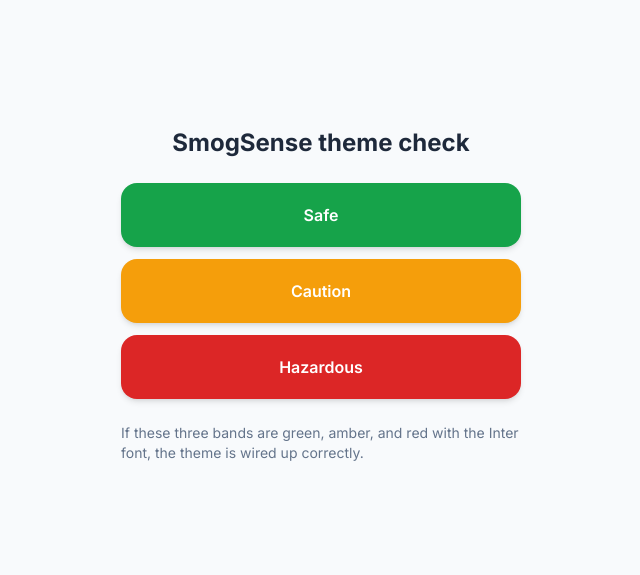
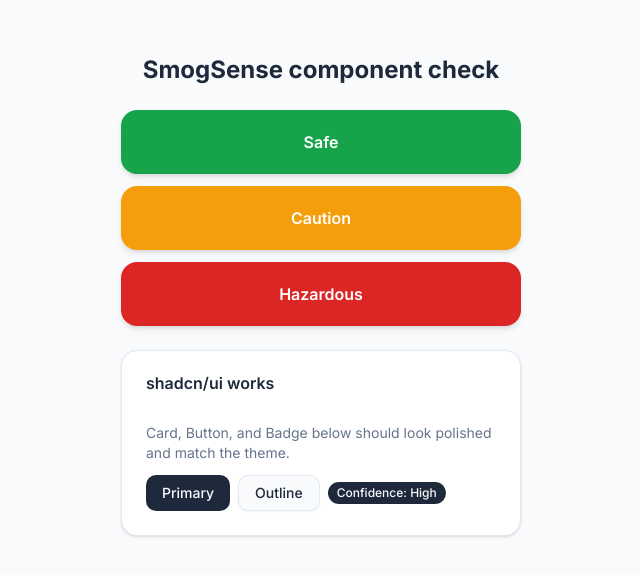
Before and after one commit to Zohaib-Khalid49/SmogSense, a React (Vite) app in the folder client/: page / in a window 1280 px wide. Shown: the part 105-680 px from the top of the page, without its empty margins (319-959 px from the left). Built offline with nearby package versions, Linux system fonts and the light colour scheme.

Commit message:
Add shadcn/ui setup with Button, Card, Badge; merge theme tokens

```diff
--- a/client/src/App.jsx
+++ b/client/src/App.jsx
@@ -1,9 +1,11 @@
+import { Card, CardContent, CardHeader, CardTitle } from '@/components/ui/card'
+import { Button } from '@/components/ui/button'
+import { Badge } from '@/components/ui/badge'
+
 function App() {
   return (
     <div className="mx-auto flex min-h-svh max-w-md flex-col items-center justify-center gap-6 p-6">
-      <h1 className="text-2xl font-bold text-[var(--color-ink)]">
-        SmogSense theme check
-      </h1>
+      <h1 className="text-2xl font-bold">SmogSense component check</h1>
 
       {/* Hazard band color test */}
       <div className="flex w-full flex-col gap-3">
@@ -18,10 +20,23 @@
         </div>
       </div>
 
-      <p className="text-sm text-[var(--color-muted)]">
-        If these three bands are green, amber, and red with the Inter font, the
-        theme is wired up correctly.
-      </p>
+      {/* shadcn/ui component test */}
+      <Card className="w-full">
+        <CardHeader>
+          <CardTitle>shadcn/ui works</CardTitle>
+        </CardHeader>
+        <CardContent className="flex flex-col items-start gap-3">
+          <p className="text-sm text-muted-foreground">
+            Card, Button, and Badge below should look polished and match the
+            theme.
+          </p>
+          <div className="flex items-center gap-2">
+            <Button>Primary</Button>
+            <Button variant="outline">Outline</Button>
+            <Badge>Confidence: High</Badge>
+          </div>
+        </CardContent>
+      </Card>
     </div>
   )
 }
--- /dev/null
+++ b/client/src/components/ui/badge.jsx
@@ -0,0 +1,46 @@
+import * as React from "react"
+import { cva } from "class-variance-authority";
+import { Slot } from "radix-ui"
+
+import { cn } from "@/lib/utils"
+
+const badgeVariants = cva(
+  "inline-flex w-fit shrink-0 items-center justify-center gap-1 overflow-hidden rounded-full border border-transparent px-2 py-0.5 text-xs font-medium whitespace-nowrap transition-[color,box-shadow] focus-visible:border-ring focus-visible:ring-[3px] focus-visible:ring-ring/50 aria-invalid:border-destructive aria-invalid:ring-destructive/20 dark:aria-invalid:ring-destructive/40 [&>svg]:pointer-events-none [&>svg]:size-3",
+  {
+    variants: {
+      variant: {
+        default: "bg-primary text-primary-foreground [a&]:hover:bg-primary/90",
+        secondary:
+          "bg-secondary text-secondary-foreground [a&]:hover:bg-secondary/90",
+        destructive:
+          "bg-destructive text-white focus-visible:ring-destructive/20 dark:bg-destructive/60 dark:focus-visible:ring-destructive/40 [a&]:hover:bg-destructive/90",
+        outline:
+          "border-border text-foreground [a&]:hover:bg-accent [a&]:hover:text-accent-foreground",
+        ghost: "[a&]:hover:bg-accent [a&]:hover:text-accent-foreground",
+        link: "text-primary underline-offset-4 [a&]:hover:underline",
+      },
+    },
+    defaultVariants: {
+      variant: "default",
+    },
+  }
+)
+
+function Badge({
+  className,
+  variant = "default",
+  asChild = false,
+  ...props
+}) {
+  const Comp = asChild ? Slot.Root : "span"
+
+  return (
+    <Comp
+      data-slot="badge"
+      data-variant={variant}
+      className={cn(badgeVariants({ variant }), className)}
+      {...props} />
+  );
+}
+
+export { Badge, badgeVariants }
--- /dev/null
+++ b/client/src/components/ui/button.jsx
@@ -0,0 +1,60 @@
+import * as React from "react"
+import { cva } from "class-variance-authority";
+import { Slot } from "radix-ui"
+
+import { cn } from "@/lib/utils"
+
+const buttonVariants = cva(
+  "inline-flex shrink-0 items-center justify-center gap-2 rounded-md text-sm font-medium whitespace-nowrap transition-all outline-none focus-visible:border-ring focus-visible:ring-[3px] focus-visible:ring-ring/50 disabled:pointer-events-none disabled:opacity-50 aria-invalid:border-destructive aria-invalid:ring-destructive/20 dark:aria-invalid:ring-destructive/40 [&_svg]:pointer-events-none [&_svg]:shrink-0 [&_svg:not([class*='size-'])]:size-4",
+  {
+    variants: {
+      variant: {
+        default: "bg-primary text-primary-foreground hover:bg-primary/90",
+        destructive:
+          "bg-destructive text-white hover:bg-destructive/90 focus-visible:ring-destructive/20 dark:bg-destructive/60 dark:focus-visible:ring-destructive/40",
+        outline:
+          "border bg-background shadow-xs hover:bg-accent hover:text-accent-foreground dark:border-input dark:bg-input/30 dark:hover:bg-input/50",
+        secondary:
+          "bg-secondary text-secondary-foreground hover:bg-secondary/80",
+        ghost:
+          "hover:bg-accent hover:text-accent-foreground dark:hover:bg-accent/50",
+        link: "text-primary underline-offset-4 hover:underline",
+      },
+      size: {
+        default: "h-9 px-4 py-2 has-[>svg]:px-3",
+        xs: "h-6 gap-1 rounded-md px-2 text-xs has-[>svg]:px-1.5 [&_svg:not([class*='size-'])]:size-3",
+        sm: "h-8 gap-1.5 rounded-md px-3 has-[>svg]:px-2.5",
+        lg: "h-10 rounded-md px-6 has-[>svg]:px-4",
+        icon: "size-9",
+        "icon-xs": "size-6 rounded-md [&_svg:not([class*='size-'])]:size-3",
+        "icon-sm": "size-8",
+        "icon-lg": "size-10",
+      },
+    },
+    defaultVariants: {
+      variant: "default",
+      size: "default",
+    },
+  }
+)
+
+function Button({
+  className,
+  variant = "default",
+  size = "default",
+  asChild = false,
+  ...props
+}) {
+  const Comp = asChild ? Slot.Root : "button"
+
+  return (
+    <Comp
+      data-slot="button"
+      data-variant={variant}
+      data-size={size}
+      className={cn(buttonVariants({ variant, size, className }))}
+      {...props} />
+  );
+}
+
+export { Button, buttonVariants }
--- /dev/null
+++ b/client/src/components/ui/card.jsx
@@ -0,0 +1,101 @@
+import * as React from "react"
+
+import { cn } from "@/lib/utils"
+
+function Card({
+  className,
+  ...props
+}) {
+  return (
+    <div
+      data-slot="card"
+      className={cn(
+        "flex flex-col gap-6 rounded-xl border bg-card py-6 text-card-foreground shadow-sm",
+        className
+      )}
+      {...props} />
+  );
+}
+
+function CardHeader({
+  className,
+  ...props
+}) {
+  return (
+    <div
+      data-slot="card-header"
+      className={cn(
+        "@container/card-header grid auto-rows-min grid-rows-[auto_auto] items-start gap-2 px-6 has-data-[slot=card-action]:grid-cols-[1fr_auto] [.border-b]:pb-6",
+        className
+      )}
+      {...props} />
+  );
+}
+
+function CardTitle({
+  className,
+  ...props
+}) {
+  return (
+    <div
+      data-slot="card-title"
+      className={cn("leading-none font-semibold", className)}
+      {...props} />
+  );
+}
+
+function CardDescription({
+  className,
+  ...props
+}) {
+  return (
+    <div
+      data-slot="card-description"
+      className={cn("text-sm text-muted-foreground", className)}
+      {...props} />
+  );
+}
+
+function CardAction({
+  className,
+  ...props
+}) {
+  return (
+    <div
+      data-slot="card-action"
+      className={cn(
+        "col-start-2 row-span-2 row-start-1 self-start justify-self-end",
+        className
+      )}
+      {...props} />
+  );
+}
+
+function CardContent({
+  className,
+  ...props
+}) {
+  return (<div data-slot="card-content" className={cn("px-6", className)} {...props} />);
+}
+
+function CardFooter({
+  className,
+  ...props
+}) {
+  return (
+    <div
+      data-slot="card-footer"
+      className={cn("flex items-center px-6 [.border-t]:pt-6", className)}
+      {...props} />
+  );
+}
+
+export {
+  Card,
+  CardHeader,
+  CardFooter,
+  CardTitle,
+  CardAction,
+  CardDescription,
+  CardContent,
+}
--- a/client/src/index.css
+++ b/client/src/index.css
@@ -1,45 +1,114 @@
 @import 'tailwindcss';
+@import 'tw-animate-css';
+
+@custom-variant dark (&:is(.dark *));
 
 /* ============================================================
    SmogSense Design System (locked)
    - Mobile-first, calm health-utility feel
    - Hazard band colors are the core system
    - Light + dark mode
+   - shadcn/ui token layer included below
    ============================================================ */
 
-@theme {
-  /* Fonts */
+@theme inline {
   --font-sans: 'Inter', system-ui, 'Segoe UI', Roboto, sans-serif;
 
-  /* Hazard band colors */
-  --color-safe: #16a34a;
-  --color-safe-soft: #22c55e;
-  --color-caution: #f59e0b;
-  --color-caution-soft: #fbbf24;
-  --color-hazard: #dc2626;
-  --color-hazard-soft: #ef4444;
+  /* SmogSense hazard band colors */
+  --color-safe: var(--safe);
+  --color-safe-soft: var(--safe-soft);
+  --color-caution: var(--caution);
+  --color-caution-soft: var(--caution-soft);
+  --color-hazard: var(--hazard);
+  --color-hazard-soft: var(--hazard-soft);
 
-  /* Neutrals */
-  --color-bg: #f8fafc;
-  --color-surface: #ffffff;
-  --color-ink: #1e293b;
-  --color-muted: #64748b;
-  --color-border: #e2e8f0;
+  --radius-card: 1rem;
 
-  /* Rounded corners */
-  --radius-card: 1rem;
+  /* shadcn/ui token mapping */
+  --radius-sm: calc(var(--radius) - 4px);
+  --radius-md: calc(var(--radius) - 2px);
+  --radius-lg: var(--radius);
+  --radius-xl: calc(var(--radius) + 4px);
+  --color-background: var(--background);
+  --color-foreground: var(--foreground);
+  --color-card: var(--card);
+  --color-card-foreground: var(--card-foreground);
+  --color-popover: var(--popover);
+  --color-popover-foreground: var(--popover-foreground);
+  --color-primary: var(--primary);
+  --color-primary-foreground: var(--primary-foreground);
+  --color-secondary: var(--secondary);
+  --color-secondary-foreground: var(--secondary-foreground);
+  --color-muted: var(--muted);
+  --color-muted-foreground: var(--muted-foreground);
+  --color-accent: var(--accent);
+  --color-accent-foreground: var(--accent-foreground);
+  --color-destructive: var(--destructive);
+  --color-border: var(--border);
+  --color-input: var(--input);
+  --color-ring: var(--ring);
 }
 
-/* Dark mode tokens (applied when <html class="dark">) */
-.dark {
-  --color-bg: #0f172a;
-  --color-surface: #1e293b;
-  --color-ink: #f1f5f9;
-  --color-muted: #94a3b8;
-  --color-border: #334155;
+:root {
+  --radius: 0.75rem;
+
+  /* SmogSense hazard colors */
+  --safe: #16a34a;
+  --safe-soft: #22c55e;
+  --caution: #f59e0b;
+  --caution-soft: #fbbf24;
+  --hazard: #dc2626;
+  --hazard-soft: #ef4444;
+
+  /* shadcn slate — light */
+  --background: #f8fafc;
+  --foreground: #1e293b;
+  --card: #ffffff;
+  --card-foreground: #1e293b;
+  --popover: #ffffff;
+  --popover-foreground: #1e293b;
+  --primary: #1e293b;
+  --primary-foreground: #f8fafc;
+  --secondary: #f1f5f9;
+  --secondary-foreground: #1e293b;
+  --muted: #f1f5f9;
+  --muted-foreground: #64748b;
+  --accent: #f1f5f9;
+  --accent-foreground: #1e293b;
+  --destructive: #dc2626;
+  --border: #e2e8f0;
+  --input: #e2e8f0;
+  --ring: #94a3b8;
 }
 
-/* Base */
+.dark {
+  /* shadcn slate — dark */
+  --background: #0f172a;
+  --foreground: #f1f5f9;
+  --card: #1e293b;
+  --card-foreground: #f1f5f9;
+  --popover: #1e293b;
+  --popover-foreground: #f1f5f9;
+  --primary: #f8fafc;
+  --primary-foreground: #1e293b;
+  --secondary: #334155;
+  --secondary-foreground: #f1f5f9;
+  --muted: #334155;
+  --muted-foreground: #94a3b8;
+  --accent: #334155;
+  --accent-foreground: #f1f5f9;
+  --destructive: #ef4444;
+  --border: #334155;
+  --input: #334155;
+  --ring: #64748b;
+}
+
+@layer base {
+  * {
+    border-color: var(--color-border);
+    outline-color: var(--color-ring);
+  }
+
   html {
     color-scheme: light dark;
   }
@@ -47,8 +116,8 @@
   body {
     margin: 0;
     min-height: 100svh;
-  background-color: var(--color-bg);
-  color: var(--color-ink);
+    background-color: var(--color-background);
+    color: var(--color-foreground);
     font-family: var(--font-sans);
     -webkit-font-smoothing: antialiased;
     -moz-osx-font-smoothing: grayscale;
@@ -58,3 +127,4 @@
   #root {
     min-height: 100svh;
   }
+}
--- /dev/null
+++ b/client/src/lib/utils.js
@@ -0,0 +1,6 @@
+import { clsx } from 'clsx'
+import { twMerge } from 'tailwind-merge'
+
+export function cn(...inputs) {
+  return twMerge(clsx(inputs))
+}
--- a/client/vite.config.js
+++ b/client/vite.config.js
@@ -1,3 +1,4 @@
+import path from 'node:path'
 import react from '@vitejs/plugin-react'
 import tailwindcss from '@tailwindcss/vite'
 import { defineConfig } from 'vite'
@@ -5,4 +6,9 @@
 // https://vite.dev/config/
 export default defineConfig({
   plugins: [react(), tailwindcss()],
+  resolve: {
+    alias: {
+      '@': path.resolve(import.meta.dirname, './src'),
+    },
+  },
 })
```
Also changed, not shown: client/jsconfig.json (added, +8 -0 lines), client/package.json (+7 -1 lines), client/components.json (added), 1 other file (tests, documents, lock files or other folders). Lines whose indentation alone changed are shown as unchanged.
